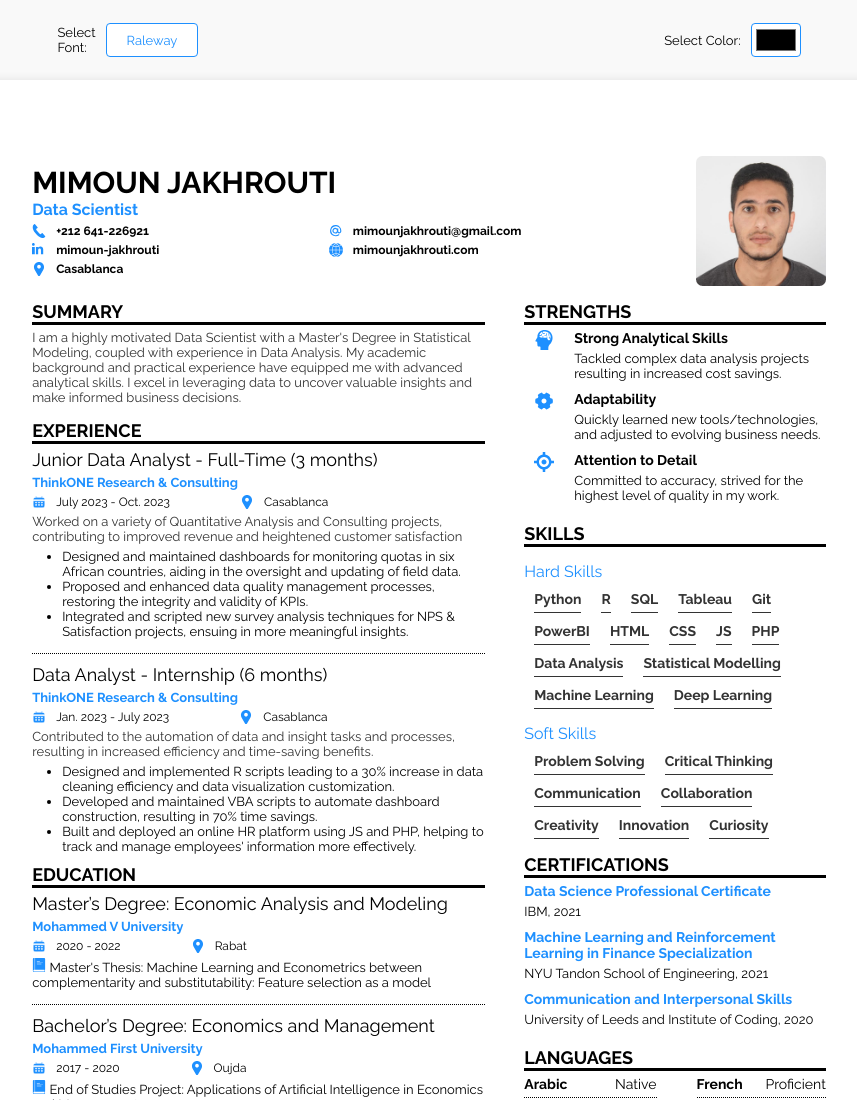
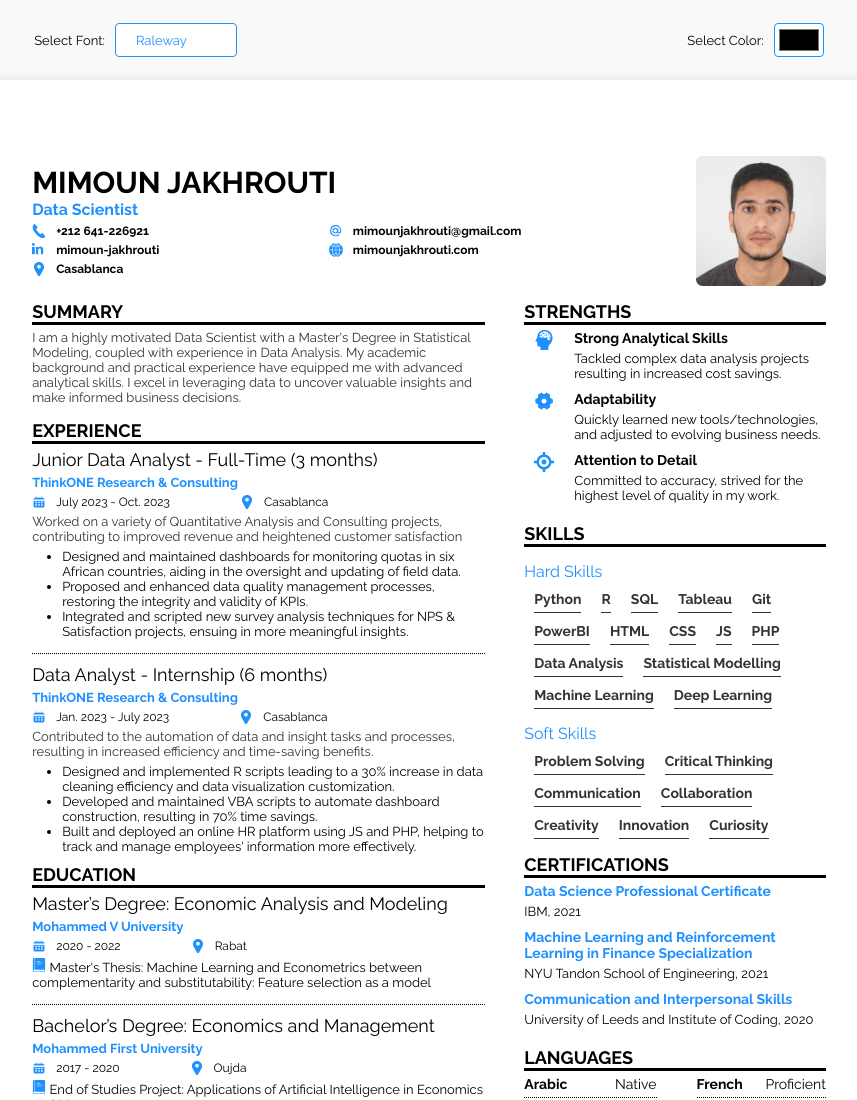
Before and after one commit to 45b8dfef4cf1cc10ff21326c2feaa5a8/45b8dfef4cf1cc10ff21326c2feaa5a8.github.io, a plain HTML site: page cv/index.html in a window 1280 px wide. Shown: the top 1100 px of the page, without its empty margins (211-1068 px from the left). Drawn offline with Linux system fonts and the light colour scheme.

Commit message:
Update styles.css

```diff
--- a/cv/styles.css
+++ b/cv/styles.css
@@ -27,7 +27,6 @@ body {
   position: relative;
   display: flex;
   align-items: center;
-  width: 110px;
 }
 
 .font-selector label {
```
